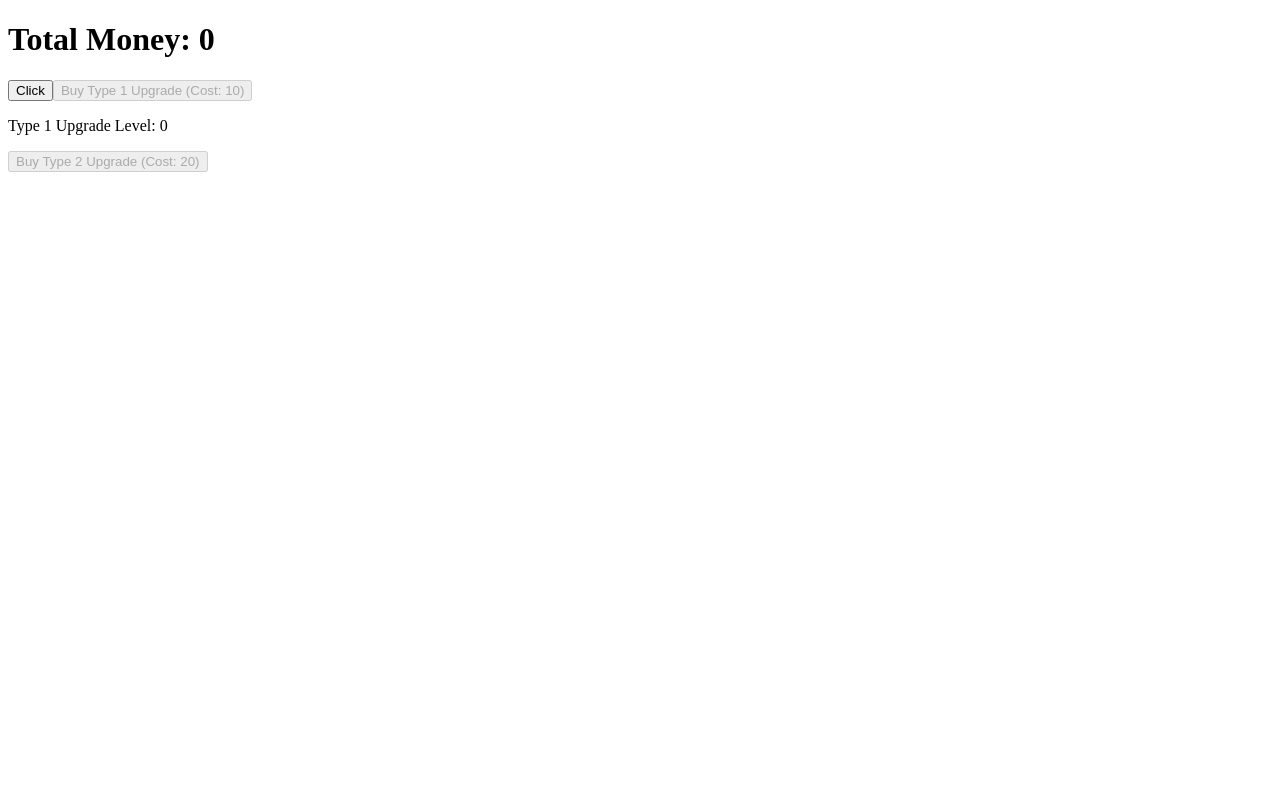
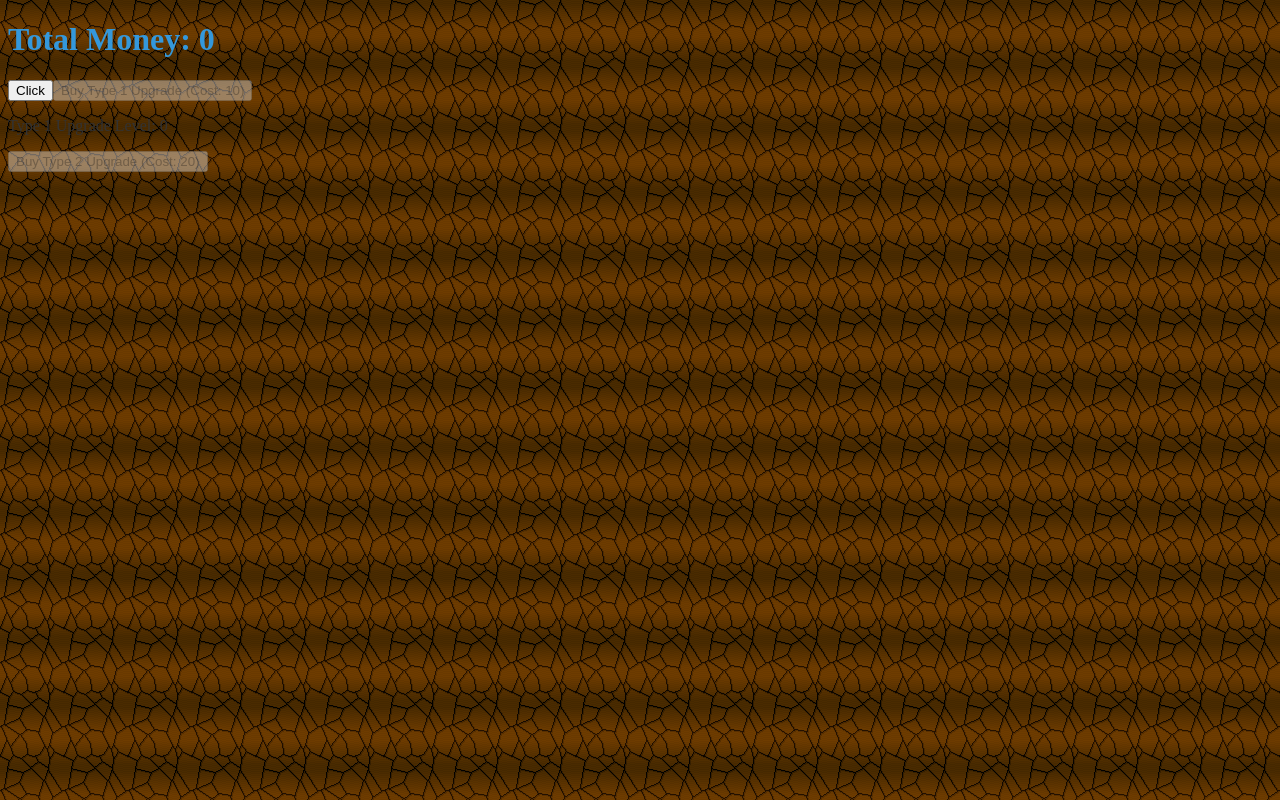
Before and after one commit to Uzhastin-Nikita/Simple-Clicker, a React app: page / in a window 1280 px wide. Built offline with nearby package versions, Linux system fonts and the light colour scheme.

Commit message:
feat(styles): add scss to project

```diff
--- /dev/null
+++ b/src/App.scss
@@ -0,0 +1,15 @@
+@import "./styles/colors";
+
+body {
+    background: url("./assets/background.png");
+    color: $text-color;
+}
+
+h1 {
+    color: $primary-color;
+}
+
+.button {
+    background-color: $secondary-color;
+    color: $text-light-color;
+}
--- /dev/null
+++ b/src/styles/colors.scss
@@ -0,0 +1,13 @@
+// colors.scss
+
+// Primary Colors
+$primary-color: #3498db; // Blue
+$secondary-color: #2ecc71; // Green
+
+// Text Colors
+$text-color: #333; // Dark Gray
+$text-light-color: #fff; // White
+
+// Background Colors
+$background-color: #ecf0f1; // Light Gray
+$background-dark-color: #34495e; // Dark Blue
```
Also changed, not shown: src/App.tsx (+3 -5 lines), src/assets/background.png (added).
